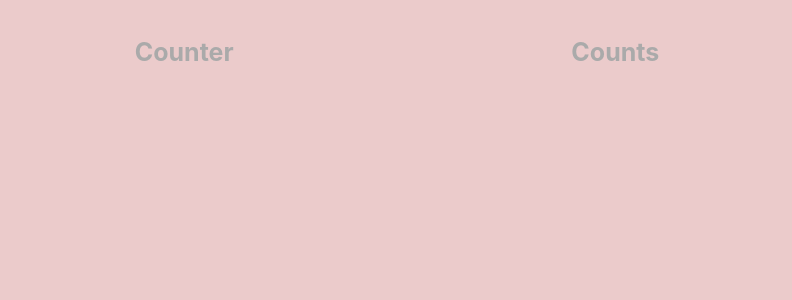
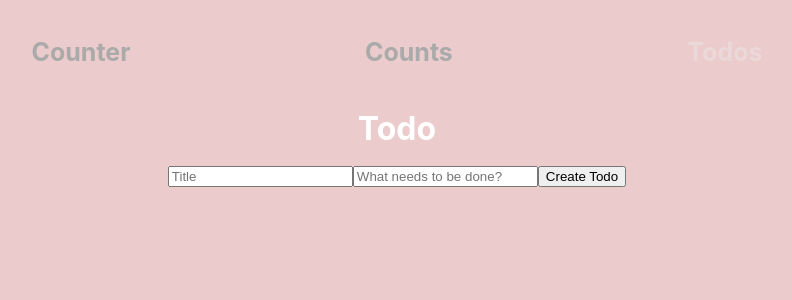
Before and after one commit to elis-11/redux-1, a React (Vite) app: page /todos in a window 1280 px wide. Before the commit this address had no page. Shown: the top 300 px of the page, without its empty margins (243-1035 px from the left). Built offline with nearby package versions, Linux system fonts and the light colour scheme.

Commit message:
Added simple Todo

```diff
--- a/src/App.jsx
+++ b/src/App.jsx
@@ -1,8 +1,8 @@
 import { NavLink, Route, Routes } from "react-router-dom";
 import { Counter } from "./components/counter/Counter";
-// import { Todo } from "./components/todo/Todo";
 import "./App.scss";
 import { Counts } from "./components/counts/Counts";
+import { Todos } from "./components/todos/Todos";
 
 
 function App() {
@@ -11,12 +11,12 @@ function App() {
       <nav className="nav">
         <NavLink to='/'>Counter</NavLink>
         <NavLink to='/counts'>Counts</NavLink>
-        {/* <NavLink to='/todo'>Todo</NavLink> */}
+        <NavLink to='/todos'>Todos</NavLink>
       </nav>
       <Routes>
         <Route path="" element={<Counter />} />
         <Route path="/counts/*" element={<Counts />} />
-        {/* <Route path="/todo" element={<Todo />} />   */}
+        <Route path="/todos/*" element={<Todos />} />
       </Routes>
     </div>
   );
--- /dev/null
+++ b/src/components/todos/Todo.jsx
@@ -0,0 +1,53 @@
+import React, { useRef, useState } from "react";
+
+export const Todo = () => {
+  const [todos, setTodos] = useState([]);
+  const [newTodo, setNewTodo] = useState({ title: "", description: "" });
+  const inputRef = useRef();
+
+  const createTodo = () => {
+    const addTodo = {
+      // _id: Math.random().toString(36).substring(2, 10),
+      _id: new Date().toString(),
+      title: newTodo.title,
+      description: newTodo.description,
+    };
+    setTodos([...todos, addTodo]);
+    setNewTodo({ ...newTodo, title: "", description: "" });
+    inputRef.current.focus()
+  };
+
+  return (
+    <div className="Todo">
+      <h1>Todo</h1>
+      <div className="add">
+        <input
+          ref={inputRef}
+          type="text"
+          placeholder="Title"
+          value={newTodo.title}
+          onChange={(e) => {
+            setNewTodo({ ...newTodo, title: e.target.value });
+          }}
+        />
+        <input
+          type="text"
+          placeholder="What needs to be done?"
+          value={newTodo.description}
+          onChange={(e) => {
+            setNewTodo({ ...newTodo, description: e.target.value });
+          }}
+        />
+        <button onClick={createTodo}>Create Todo</button>
+      </div>
+      <div className="todos">
+        {todos.map((todo) => (
+          <div key={todo._id} className="todo">
+            <div className="title">{todo.title}</div>
+            <div className="title">{todo.description}</div>
+          </div>
+        ))}
+      </div>
+    </div>
+  );
+};
--- /dev/null
+++ b/src/components/todos/Todos.jsx
@@ -0,0 +1,10 @@
+import React from 'react'
+import { Todo } from './Todo'
+
+export const Todos = () => {
+  return (
+    <div>
+        <Todo />
+    </div>
+  )
+}
--- /dev/null
+++ b/src/components/todos/Todos.scss
@@ -0,0 +1,8 @@
+.Todos{
+    display: flex;
+    flex-direction: column;
+    .Todo{
+        display: flex;
+        flex-direction: column;
+    }
+}
```
